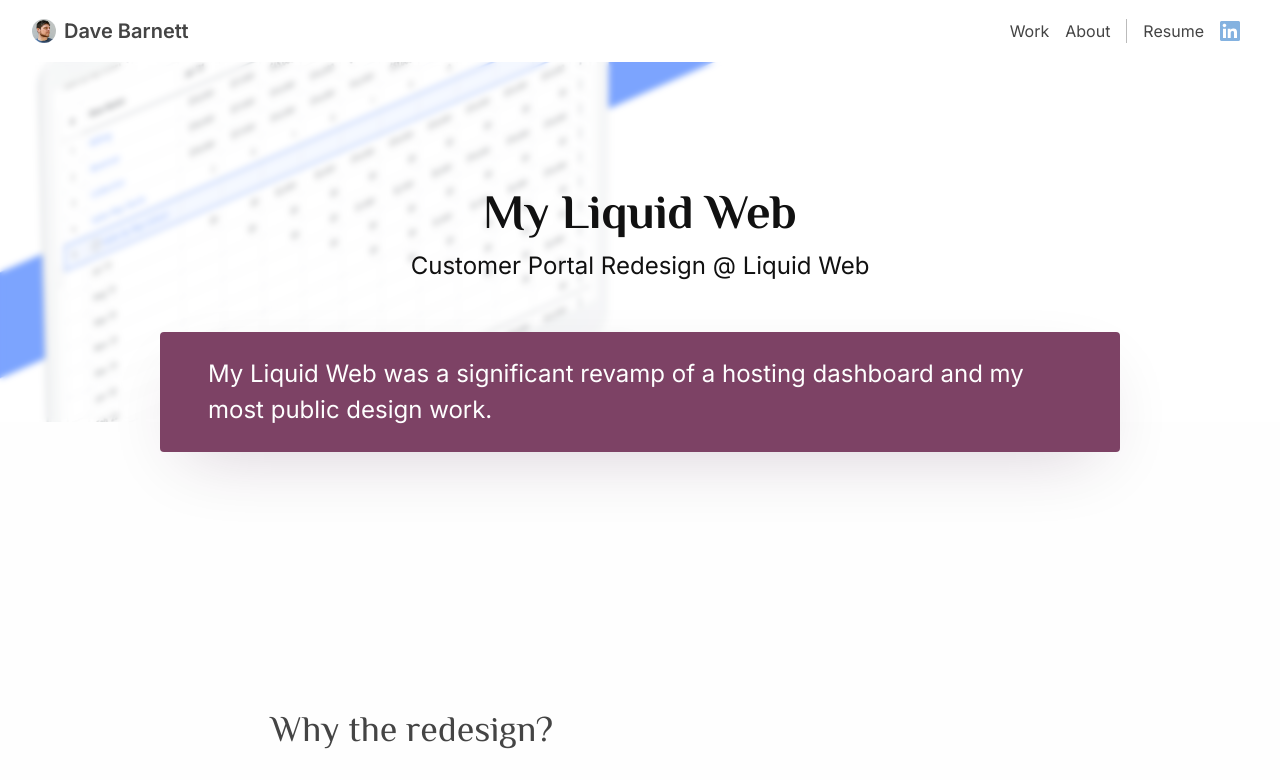
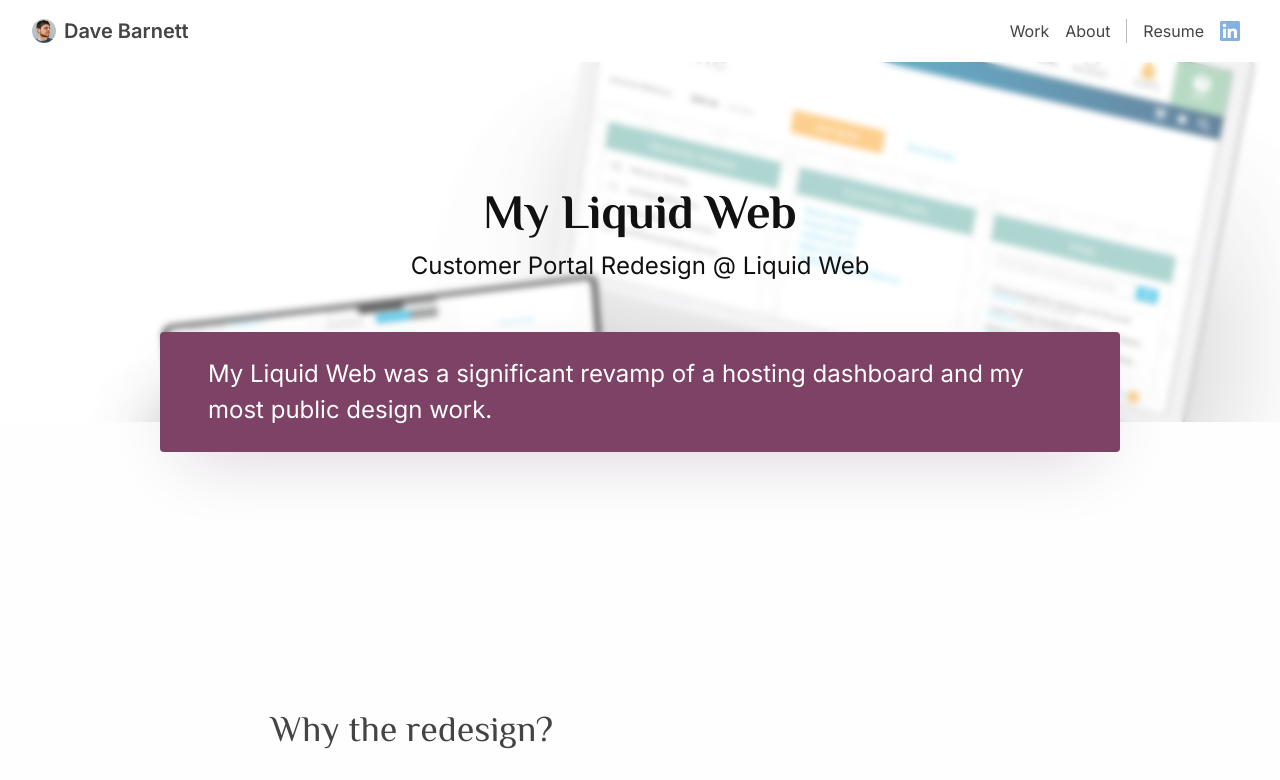
Before and after one commit to ralox/barnett.cc, a React (Create React App) app: page /work/mylw in a window 1280 px wide. Shown: the top 780 px of the page. Built offline with nearby package versions, Linux system fonts and the light colour scheme.

Commit message:
fix lw background

```diff
--- a/src/views/projects/mylw.js
+++ b/src/views/projects/mylw.js
@@ -7,7 +7,7 @@
   return (
     <div className="page-wrapper">
       <article className="mylw project">
-        <div className="project-intro" style={{backgroundImage: "url(" + process.env.PUBLIC_URL + "/img/cohorts.png)"}}>
+        <div className="project-intro" style={{backgroundImage: "url(" + process.env.PUBLIC_URL + "/img/mylw.png)"}}>
           <h2 className="project-title">My Liquid Web</h2>
           <div className="project-subtitle">Customer Portal Redesign @ Liquid Web</div>
           <div className="project-summary">
```
